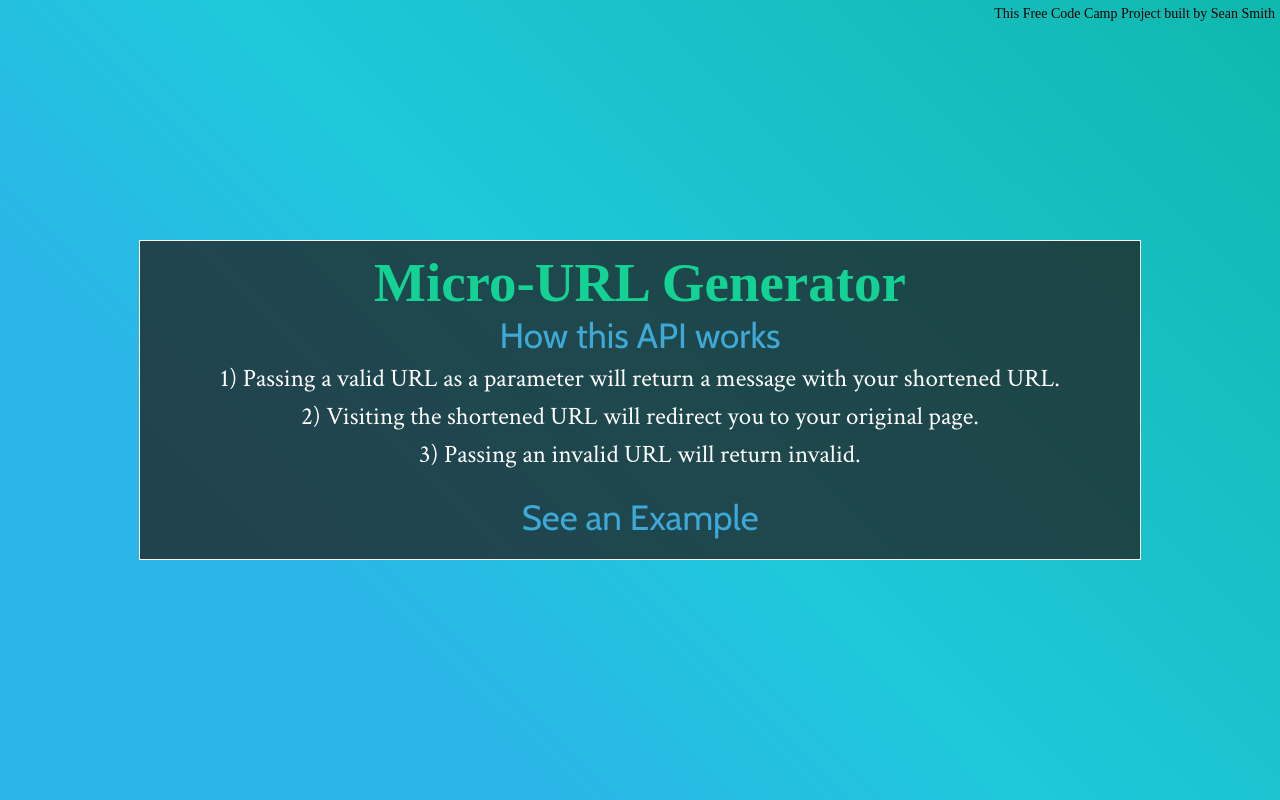
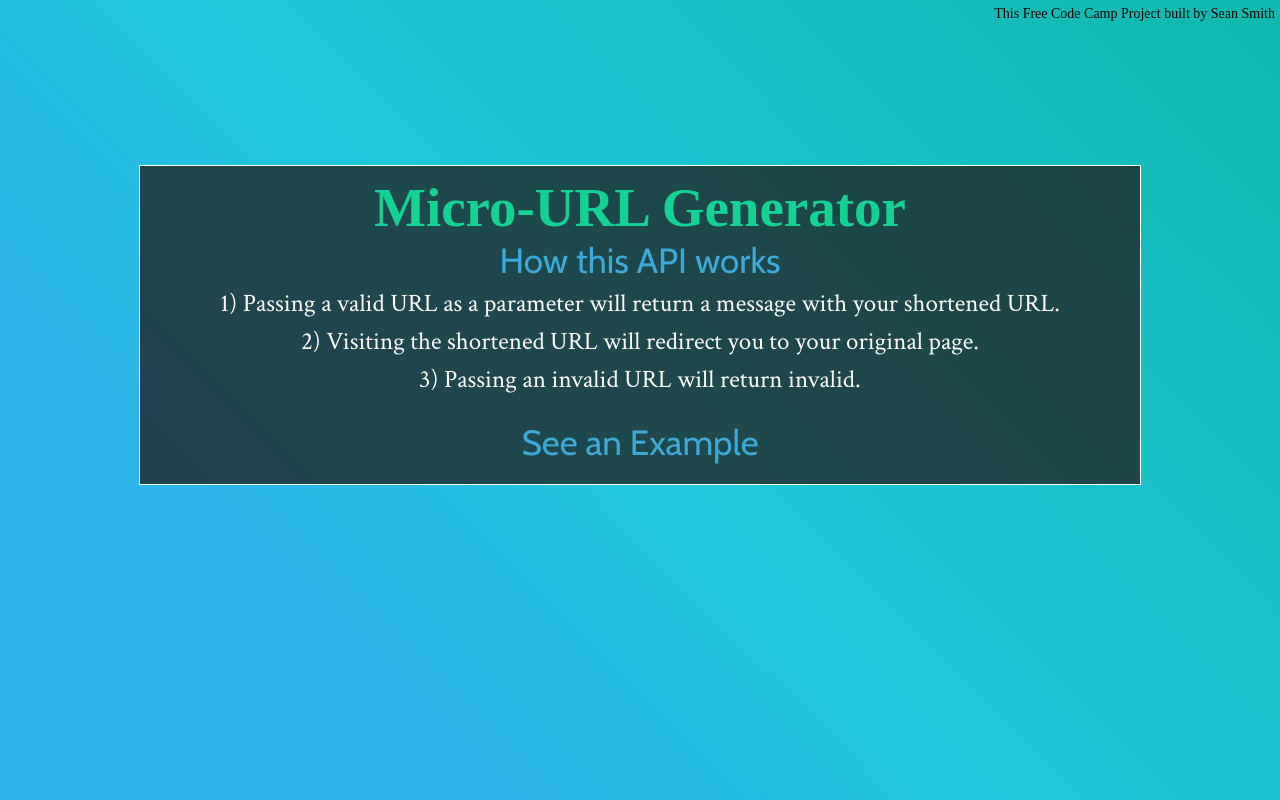
Before and after one commit to bonham000/micro-url, a website: page index.html in a window 1280 px wide. Drawn offline with nearby package versions, Linux system fonts and the light colour scheme; a web font is replaced by a local one.

Commit message:
updating margins

```diff
--- a/client/css/style.css
+++ b/client/css/style.css
@@ -24,9 +24,10 @@ body {
 	min-width: 1000px;
 	max-width: 1100px;
 	height: auto;
-font-family: 'Crimson Text', serif;
+	font-family: 'Crimson Text', serif;
 	background: rgba(30,30,30,.75);
 	padding-bottom: 20px;
+	margin-top: -150px;
 }
 
 .title {
```
